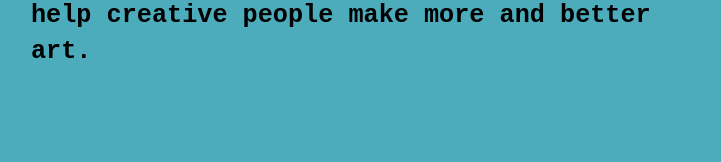
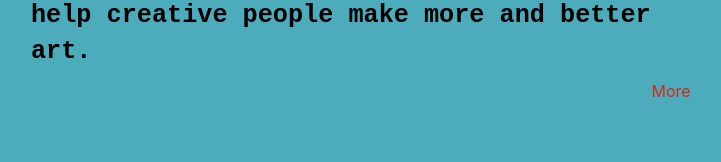
Before and after one commit to robotriley/portfolio-site, a React (Create React App) app: page / in a window 1280 px wide. Shown: the part 2908-3070 px from the top of the page, without its empty margins (169-890 px from the left). Built offline with nearby package versions, Linux system fonts and the light colour scheme.

Commit message:
more drawer

```diff
--- a/src/components/About.js
+++ b/src/components/About.js
@@ -1,5 +1,6 @@
 import React from 'react';
 import '../App.css';
+import MoreDrawer from './MoreDrawer';
 
 const About = () => {
   return (
@@ -7,7 +8,9 @@ const About = () => {
       <p className='para'>I'm a Full Stack Software Engineer! With a background in live/televised comedy,
        I am used to working in collaborative environments and communicating clearly.
        I’m excited to combine my skills and experience with software engineering to help creative
-       people make more and better art.</p>
+        people make more and better art.<br /></p>
+      <MoreDrawer />
+
     </div>
   )
 }
--- /dev/null
+++ b/src/components/MoreDrawer.js
@@ -0,0 +1,45 @@
+import {useState} from 'react';
+import '../App.css';
+import { Drawer, Button} from 'rsuite'
+
+const MoreDrawer = () => {
+  const [open, setOpen] = useState(false);
+  const [placement, setPlacement] = useState();
+
+  const handleOpen = key => {
+    setOpen(true);
+    setPlacement(key);
+  };
+  return (
+    <div>
+      <Drawer
+        placement={placement}
+        open={open}
+        keyboard={true}
+        size={'md'}
+        onClose={() => setOpen(false)}>
+        <Drawer.Header id="aboutHeader" >
+          <h2>More About Riley</h2>
+          {/* <Button appearance="ghost" color="yellow">show me an example</Button> */}
+        </Drawer.Header>
+        <Drawer.Body>
+          <div>
+
+            <div className='drawerWords1'>
+              <p>Hey! Thank you for clicking "more." I appreciate it.</p>
+            </div>
+
+          </div>
+        </Drawer.Body>
+      </Drawer>
+
+      <Button
+        appearance="link"
+        size='lg'
+        color="red"
+        onClick={() => handleOpen('bottom')}>More</Button>
+    </div>
+  )
+}
+
+export default MoreDrawer ;
```
